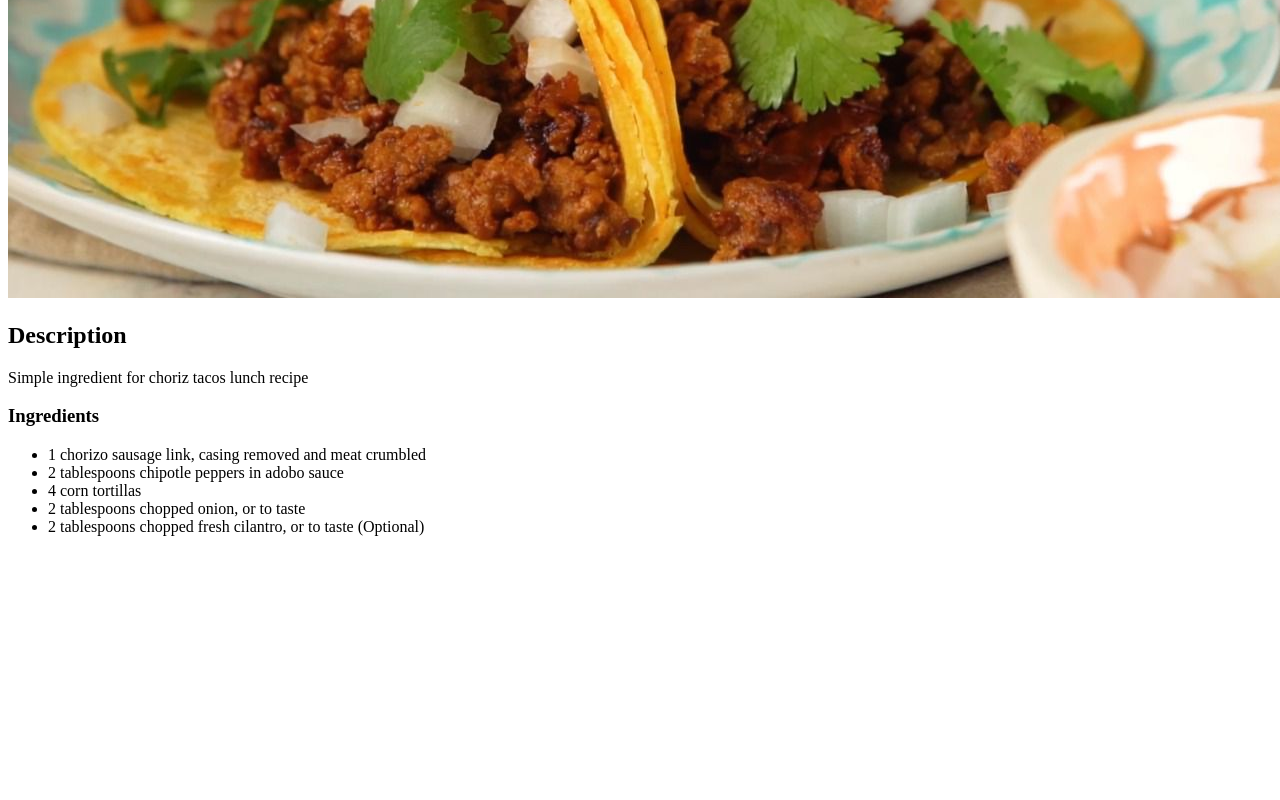
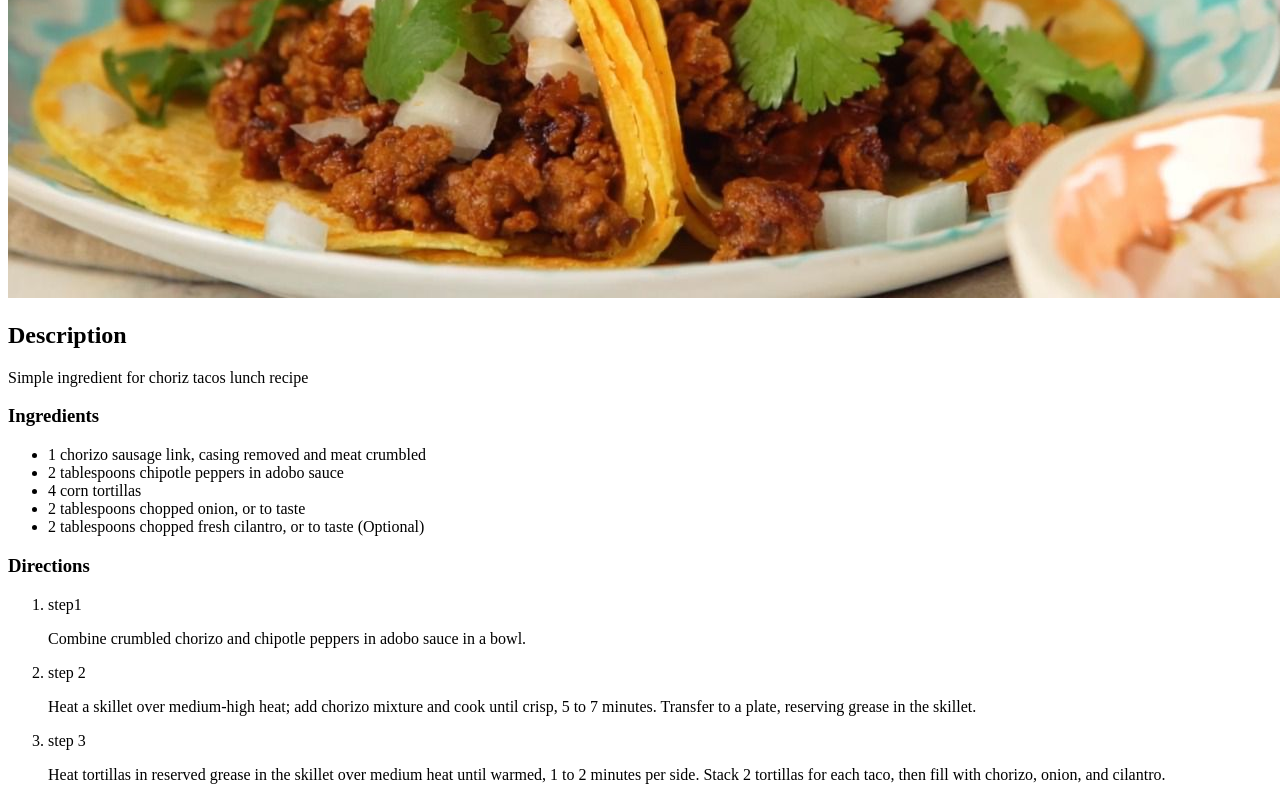
Before and after one commit to Alphahenry/odin-recipes, a plain HTML site: page recipes/Tacos.html in a window 1280 px wide. Shown: the part 562-1362 px from the top of the page. Before the commit the page ends 1114 px from the top, so only its background shows below. Drawn offline with Linux system fonts and the light colour scheme.

Commit message:
direction

```diff
--- a/recipes/Tacos.html
+++ b/recipes/Tacos.html
@@ -23,6 +23,18 @@
         <li>2 tablespoons chopped fresh cilantro, or to taste (Optional)</li>
     </ul>
 
+    <h3>Directions</h3>
+    <ol>
+        <li>step1</li>
+        <p>Combine crumbled chorizo and chipotle peppers in adobo sauce in a bowl.</p>
+
+        <li>step 2</li>
+        <p>Heat a skillet over medium-high heat; add chorizo mixture and cook until crisp, 5 to 7 minutes. Transfer to a plate, reserving grease in the skillet.</p>
+
+        <li>step 3</li>
+        <p>Heat tortillas in reserved grease in the skillet over medium heat until warmed, 1 to 2 minutes per side. Stack 2 tortillas for each taco, then fill with chorizo, onion, and cilantro.</p>
+
+    </ol>
 
 
 </body>
```
